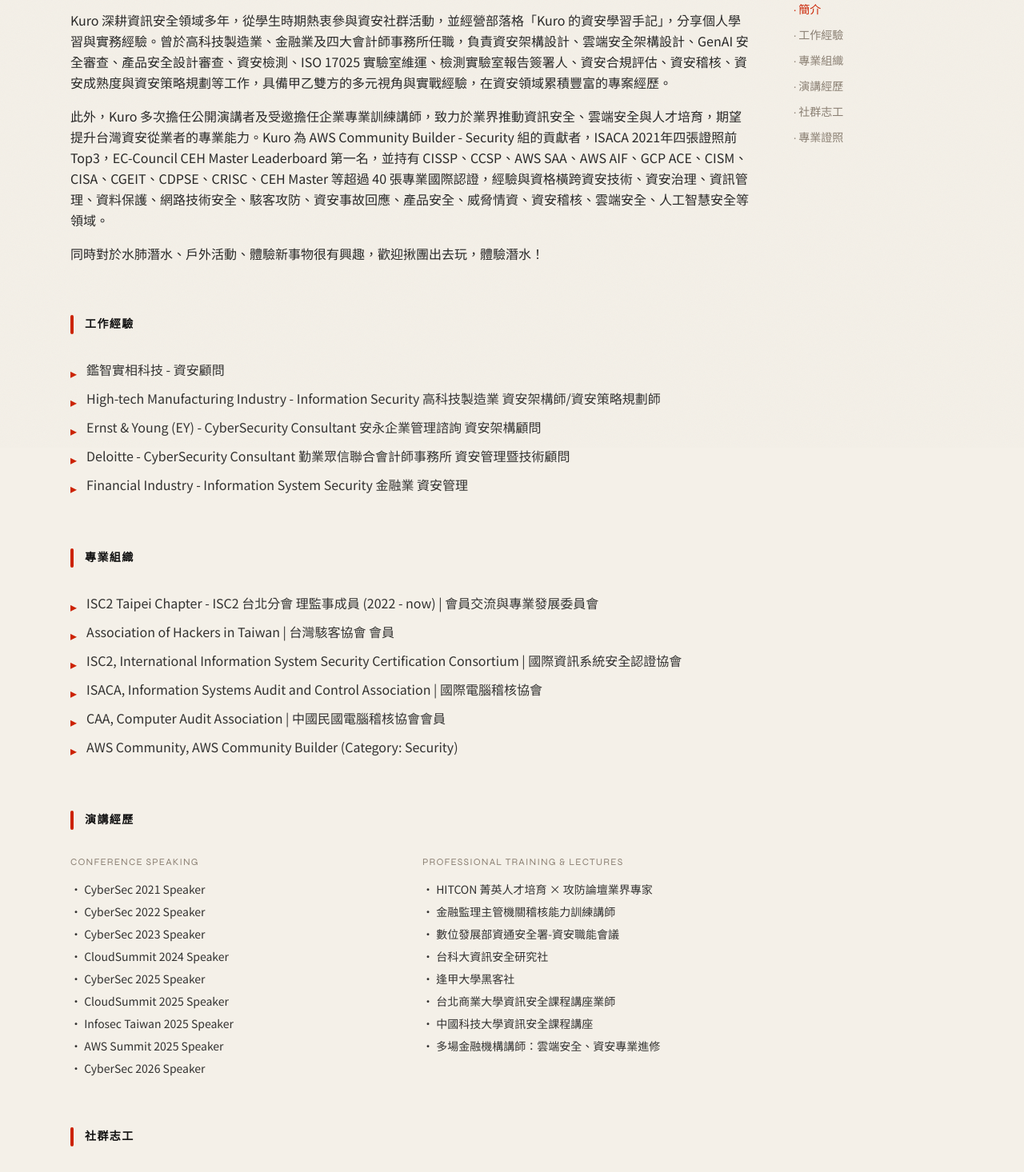
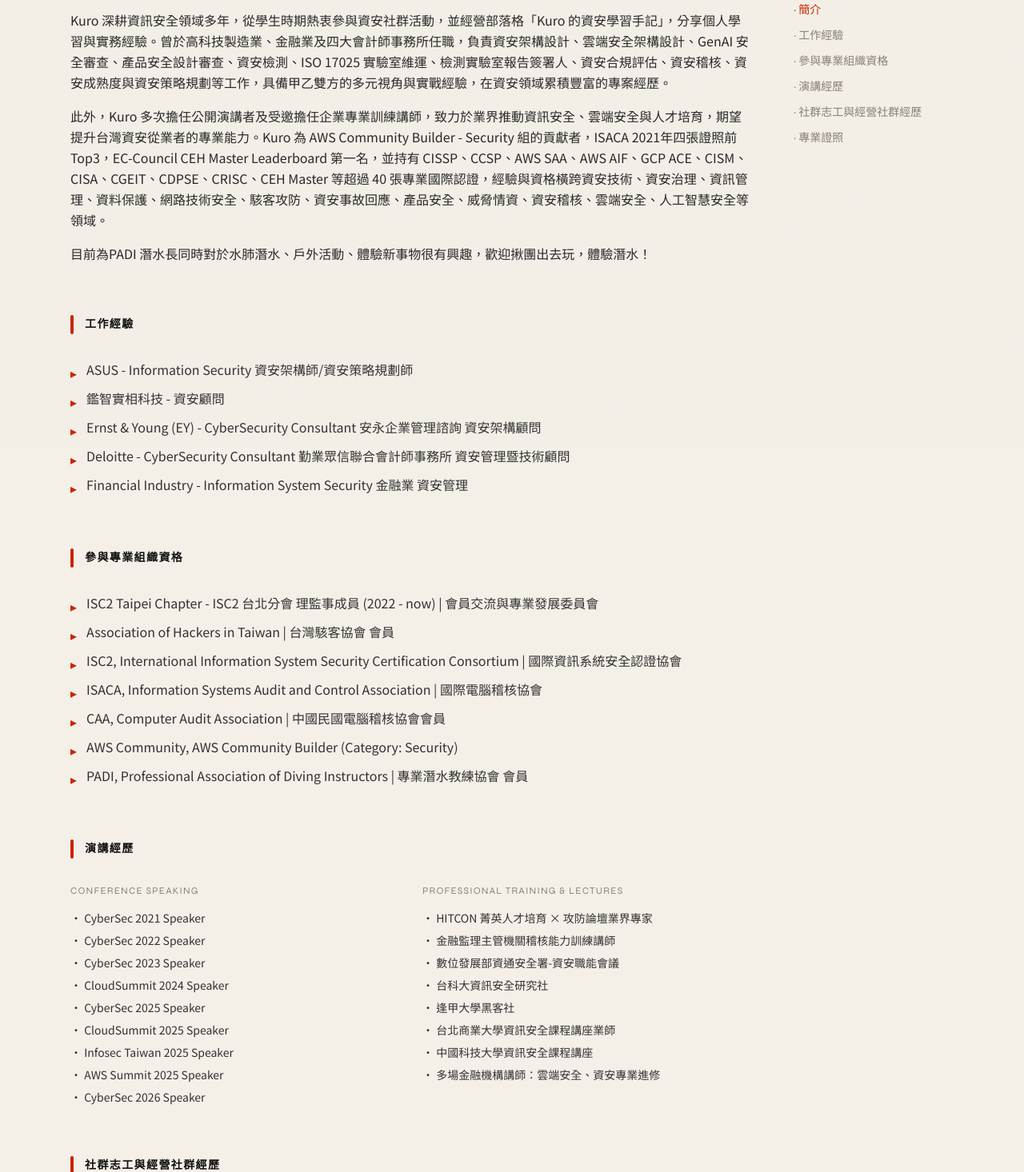
Before and after one commit to kuronetwork/kuronetwork.github.io, a Next.js app: page /about in a window 1280 px wide. Shown: the part 240-1706 px from the top of the page at 80% size. Built offline with nearby package versions, Linux system fonts and the light colour scheme; a web font is replaced by a local one.

Commit message:
Update page.tsx

```diff
--- a/app/about/page.tsx
+++ b/app/about/page.tsx
@@ -3,9 +3,9 @@
 const TOC_SECTIONS = [
   { id: 'intro',        label: '簡介' },
   { id: 'work',         label: '工作經驗' },
-  { id: 'org',          label: '專業組織' },
+  { id: 'org',          label: '參與專業組織資格' },
   { id: 'speaking',     label: '演講經歷' },
-  { id: 'community',    label: '社群志工' },
+  { id: 'community',    label: '社群志工與經營社群經歷' },
   { id: 'certs',        label: '專業證照' },
 ]
 
@@ -32,7 +32,7 @@
                 此外，Kuro 多次擔任公開演講者及受邀擔任企業專業訓練講師，致力於業界推動資訊安全、雲端安全與人才培育，期望提升台灣資安從業者的專業能力。Kuro 為 AWS Community Builder - Security 組的貢獻者，ISACA 2021年四張證照前 Top3，EC-Council CEH Master Leaderboard 第一名，並持有 CISSP、CCSP、AWS SAA、AWS AIF、GCP ACE、CISM、CISA、CGEIT、CDPSE、CRISC、CEH Master 等超過 40 張專業國際認證，經驗與資格橫跨資安技術、資安治理、資訊管理、資料保護、網路技術安全、駭客攻防、資安事故回應、產品安全、威脅情資、資安稽核、雲端安全、人工智慧安全等領域。
               </p>
               <p>
-                同時對於水肺潛水、戶外活動、體驗新事物很有興趣，歡迎揪團出去玩，體驗潛水！
+                目前為PADI 潛水長同時對於水肺潛水、戶外活動、體驗新事物很有興趣，歡迎揪團出去玩，體驗潛水！
               </p>
             </div>
           </section>
@@ -42,8 +42,8 @@
             <h2 className="section-title font-ui text-sm font-bold tracking-widest uppercase">工作經驗</h2>
             <ul className="space-y-2">
               {[
+                'ASUS - Information Security 資安架構師/資安策略規劃師',
                 '鑑智實相科技 - 資安顧問',
-                'High-tech Manufacturing Industry - Information Security 高科技製造業 資安架構師/資安策略規劃師',
                 'Ernst & Young (EY) - CyberSecurity Consultant 安永企業管理諮詢 資安架構顧問',
                 'Deloitte - CyberSecurity Consultant 勤業眾信聯合會計師事務所 資安管理暨技術顧問',
                 'Financial Industry - Information System Security 金融業 資安管理',
@@ -58,7 +58,7 @@
 
           {/* 專業組織 */}
           <section id="org" className="mt-16">
-            <h2 className="section-title font-ui text-sm font-bold tracking-widest uppercase">專業組織</h2>
+            <h2 className="section-title font-ui text-sm font-bold tracking-widest uppercase">參與專業組織資格</h2>
             <ul className="space-y-2">
               {[
                 { text: 'ISC2 Taipei Chapter - ISC2 台北分會 理監事成員 (2022 - now) | 會員交流與專業發展委員會', href: 'https://www.isc2chapter.tw/' },
@@ -67,6 +67,7 @@
                 { text: 'ISACA, Information Systems Audit and Control Association | 國際電腦稽核協會' },
                 { text: 'CAA, Computer Audit Association | 中國民國電腦稽核協會會員' },
                 { text: 'AWS Community, AWS Community Builder (Category: Security)' },
+                { text: 'PADI, Professional Association of Diving Instructors | 專業潛水教練協會 會員', href: 'https://www.padi.com.tw/' },
               ].map((item) => (
                 <li key={item.text} className="flex gap-3">
                   <span className="text-red mt-1 flex-shrink-0">▸</span>
@@ -120,7 +121,7 @@
 
           {/* 社群志工 */}
           <section id="community" className="mt-16">
-            <h2 className="section-title font-ui text-sm font-bold tracking-widest uppercase">社群志工</h2>
+            <h2 className="section-title font-ui text-sm font-bold tracking-widest uppercase">社群志工與經營社群經歷</h2>
             <div className="space-y-4">
               {[
                 {
```
